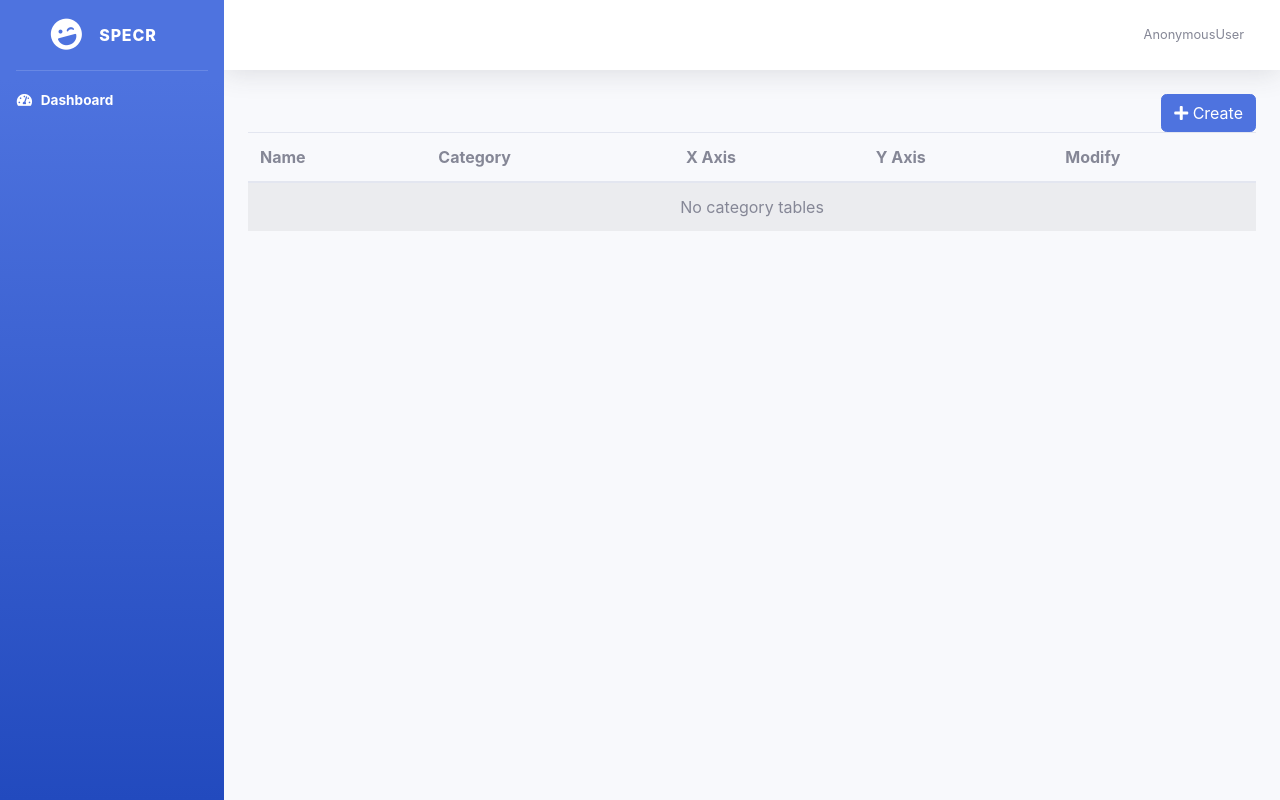
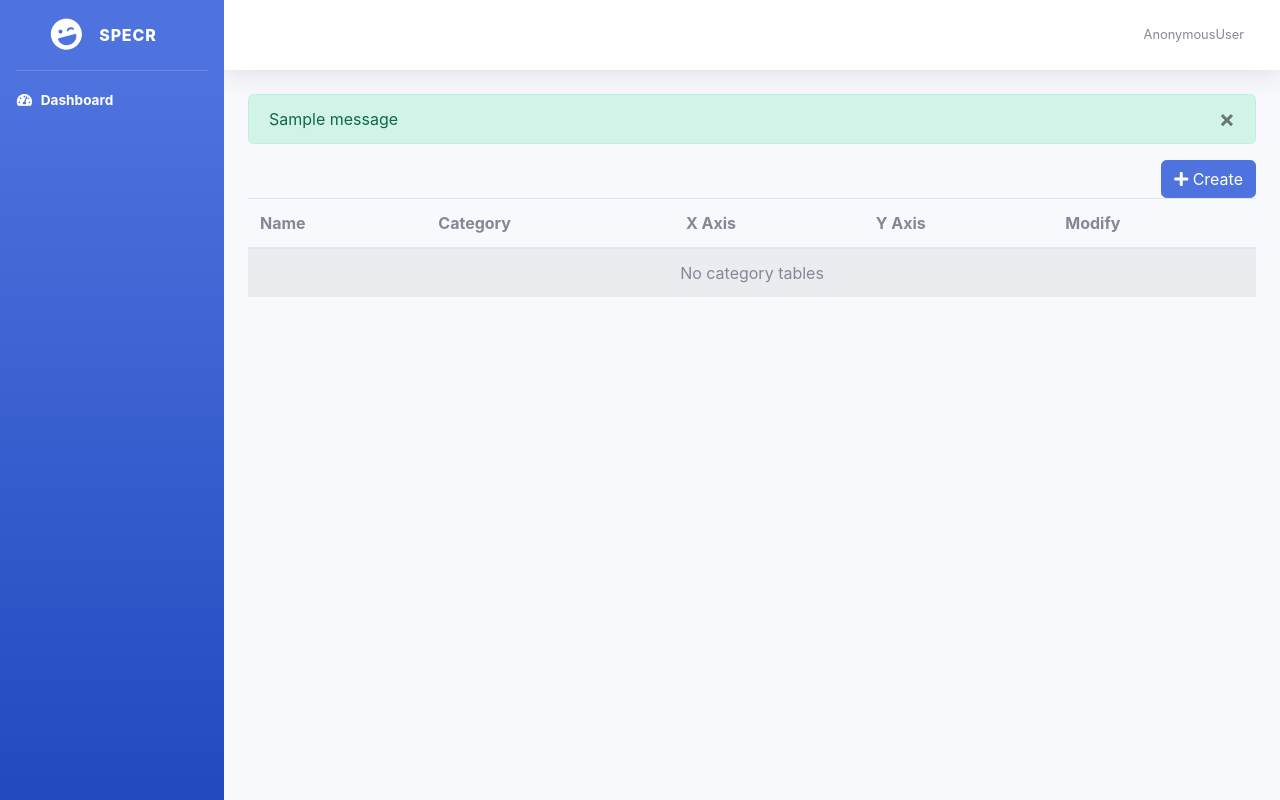
Before and after one commit to oreilm49/scrapy-django-ecommerce-analysis-tool, a Django app: page /dashboard/category-tables/ in a window 1280 px wide. Run offline with Django 3.2, Linux system fonts and the light colour scheme; tables that the repository leaves empty hold one stand-in row (values such as "Sample post"); one stand-in notice (Sample message) is shown; data that the repository does not hold is empty; some libraries are stand-ins or nearby versions.

Commit message:
added flash messages

```diff
--- a/dashboard/templates/dashboard_base.html
+++ b/dashboard/templates/dashboard_base.html
@@ -6,6 +6,7 @@
         <div id="content-wrapper" class="d-flex flex-column">
             <div id="content">
                 {% include 'includes/topbar.html' %}
+                {% include 'includes/messages.html' %}
                 {% include 'includes/toolbar.html' %}
                 <div class="container-fluid">
                     {% block content %}
--- /dev/null
+++ b/dashboard/templates/includes/messages.html
@@ -0,0 +1,10 @@
+<div class="container-fluid">
+    {% for message in messages %}
+        <div class="alert alert-{{ message.tags }}" role="alert">
+          {{ message }}
+          <button type="button" class="close" data-dismiss="alert" aria-label="Close">
+              <span aria-hidden="true">&times;</span>
+          </button>
+        </div>
+    {% endfor %}
+</div>
```
